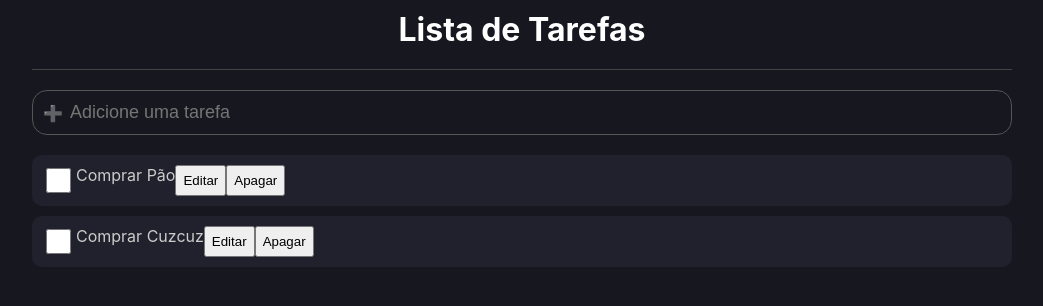
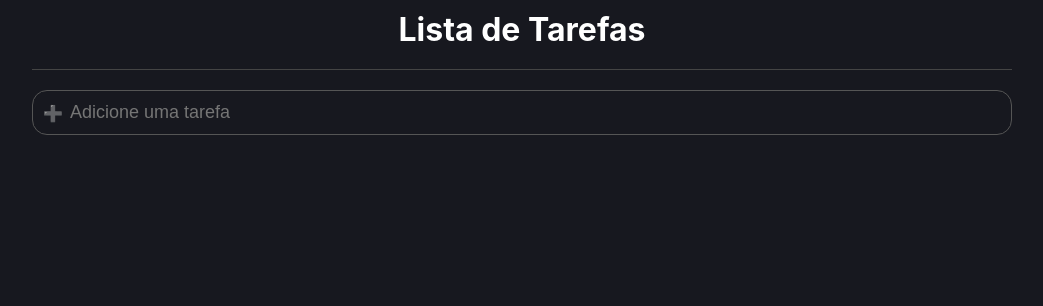
Before and after one commit to MatricBts/Lista-De-Tarefas-ReactJS, a React (Create React App) app: page / in a window 1280 px wide. Shown: the top 306 px of the page, without its empty margins (118-1161 px from the left). Built offline with nearby package versions, Linux system fonts and the light colour scheme.

Commit message:
salvando e buscando no storage

```diff
--- a/src/App.tsx
+++ b/src/App.tsx
@@ -7,13 +7,9 @@ import { buscaStorage, salvaStorage  } from './types/storage';
 
 const App = () => {
 
-  let teste = localStorage.getItem( 'tarefas' );
+  const[ list, setList ] = useState<Item[]>(buscaStorage());
 
-  const[ list, setList ] = useState<Item[]>([ // O STATE RECEBE ITEM COMO CLASS, PODENDO MODELAROS OBJETOS
-    { id: 1, name: 'Comprar Pão', done: false},
-    { id: 2, name: 'Comprar Cuzcuz', done: false}
-  ]);
-
+  console.log( 'lista ' , list )
   const adicionaTarefa = ( nomeTarefa: string) => {
     let listaReserva = [...list];
     listaReserva.push({
@@ -21,8 +17,8 @@ const App = () => {
       name: nomeTarefa,
       done:false
     })
-    console.log(teste)
-    salvaStorage(listaReserva);
+    //salvaStorage(listaReserva)
+    console.log(listaReserva)
     setList(listaReserva)
   }
 
@@ -32,7 +28,7 @@ const App = () => {
         <C.Header>Lista de Tarefas</C.Header>
 
 
-        <AddArea onEnter={adicionaTarefa} />
+        <AddArea onEnter={ adicionaTarefa } />
 
         {list.map( ( item, index ) =>(
           <ListItem key={index} item={item} />
--- a/src/components/ListItem/index.tsx
+++ b/src/components/ListItem/index.tsx
@@ -9,6 +9,14 @@ type Props={
 export const ListItem = ({ item }: Props) => {
     const [isChecked, setIsChecked] = useState(item.done) // A STATE ISCHECKED RECEBE O DONE DO OBJETO ITEM
 
+const editarTarefa = () => {
+    console.log( item.name )
+}
+
+const apagarTarefa = () => {
+    console.log( '')
+}
+
     return(
         <C.Container done ={isChecked}>
             <input type="checkbox"
@@ -16,8 +24,8 @@ export const ListItem = ({ item }: Props) => {
             onChange= { e => setIsChecked( e.target.checked )} // PASSA COMO TRUE SE TIVER CHECK O CAMPO, E FALSE SE N TIVER
             />
             <label>{item.name}</label>
-            <button>Editar</button>
-            <button>Apagar</button>
+            <button onClick={editarTarefa}>Editar</button>
+            <button onClick={apagarTarefa}>Apagar</button>
         </C.Container>
     );
 }
--- a/src/components/addArea/index.tsx
+++ b/src/components/addArea/index.tsx
@@ -17,7 +17,7 @@ export const AddArea = ( {onEnter}:Props ) => {
             onEnter( inputText );
             setInputText('');
 
-            console.log( tese )
+            // console.log( tese )
         }
     }
 
--- a/src/types/storage.ts
+++ b/src/types/storage.ts
@@ -6,19 +6,19 @@ export { clientesStorage,  buscaStorage };
 // AÇÃO DE BUSCAR OS CLIENTES SALVOS NO SOTRAGE
 const buscaStorage = () =>{
     // BUSCA NO STORAGE, E CASO NÃO TENHA NADA CRIADO ELE RETORNA UM ARRAY VAZIO
-    if ( !localStorage.getItem( 'clientes' ) ){
+    if ( !localStorage.getItem( 'tarefas' ) ){
         return []; // NOSSO ARRAY VAZIO
     }
     else{ // SE TIVER ALGO ELE RETORNA AS INFORMAÇÕES QUE ESTÃO LÁ
 
-        console.log( localStorage.getItem( 'tarefas' ))
+        return JSON.parse(localStorage.getItem( 'tarefas' ) || ''); // pegando o que esta salbo no storage
         // NO STORAGE É SALVO COMO STRING, A GENTE TRAZ COMO ARRAY DE OBJETO PARA A GENTE PODER TRABALHAR
         // POR ISSO O JSON.PARSE
     }
 }
 
 // AÇÃO DE MANDAR UM CLIENTE NOVO PRO STORAGE
-export const salvaStorage = ( info: Item[] ) =>{
+export const salvaStorage = ( info: object[] ) =>{
     localStorage.setItem('tarefas', JSON.stringify( info ))
 }
 
```
